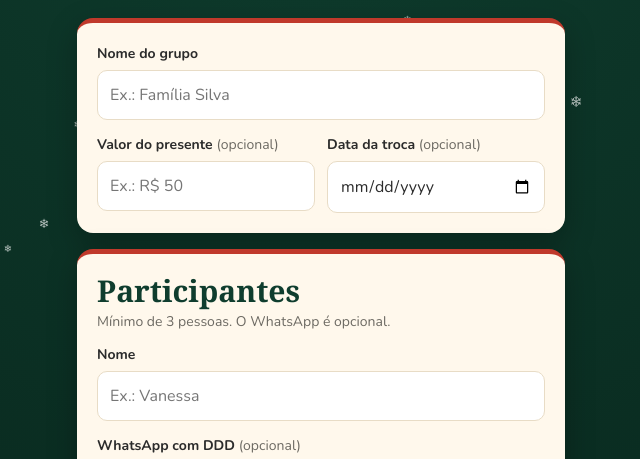
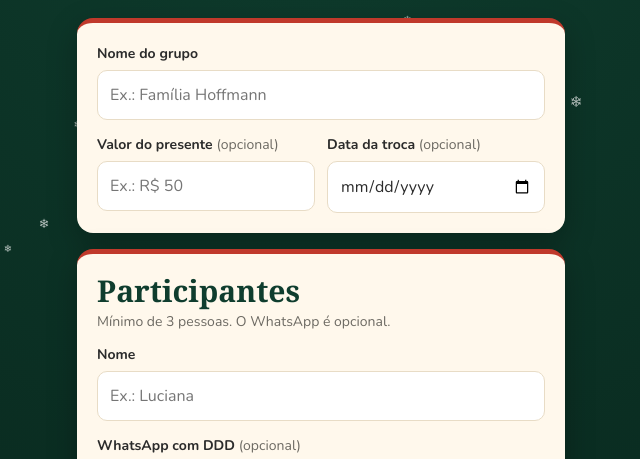
Before and after one commit to euluciano2222-cmyk/amigo-secreto, a plain HTML site: page index.html in a window 1280 px wide. Shown: the part 182-641 px from the top of the page, 319-959 px from the left. Drawn offline with nearby package versions, Linux system fonts and the light colour scheme; a web font is replaced by a local one.

Commit message:
Troca os exemplos dos campos

```diff
--- a/index.html
+++ b/index.html
@@ -31,7 +31,7 @@
 
       <section class="card">
         <label for="group">Nome do grupo</label>
-        <input id="group" maxlength="40" placeholder="Ex.: Família Silva" autocomplete="off">
+        <input id="group" maxlength="40" placeholder="Ex.: Família Hoffmann" autocomplete="off">
         <div class="row">
           <div>
             <label for="value">Valor do presente <span class="hint">(opcional)</span></label>
@@ -49,7 +49,7 @@
         <p class="muted">Mínimo de 3 pessoas. O WhatsApp é opcional.</p>
         <form id="add-form" autocomplete="off">
           <label for="p-name">Nome</label>
-          <input id="p-name" maxlength="30" placeholder="Ex.: Vanessa">
+          <input id="p-name" maxlength="30" placeholder="Ex.: Luciana">
           <label for="p-phone">WhatsApp com DDD <span class="hint">(opcional)</span></label>
           <input id="p-phone" inputmode="tel" maxlength="20" placeholder="Ex.: 11 91234-5678">
           <button class="btn outline" type="submit">Adicionar</button>
```
